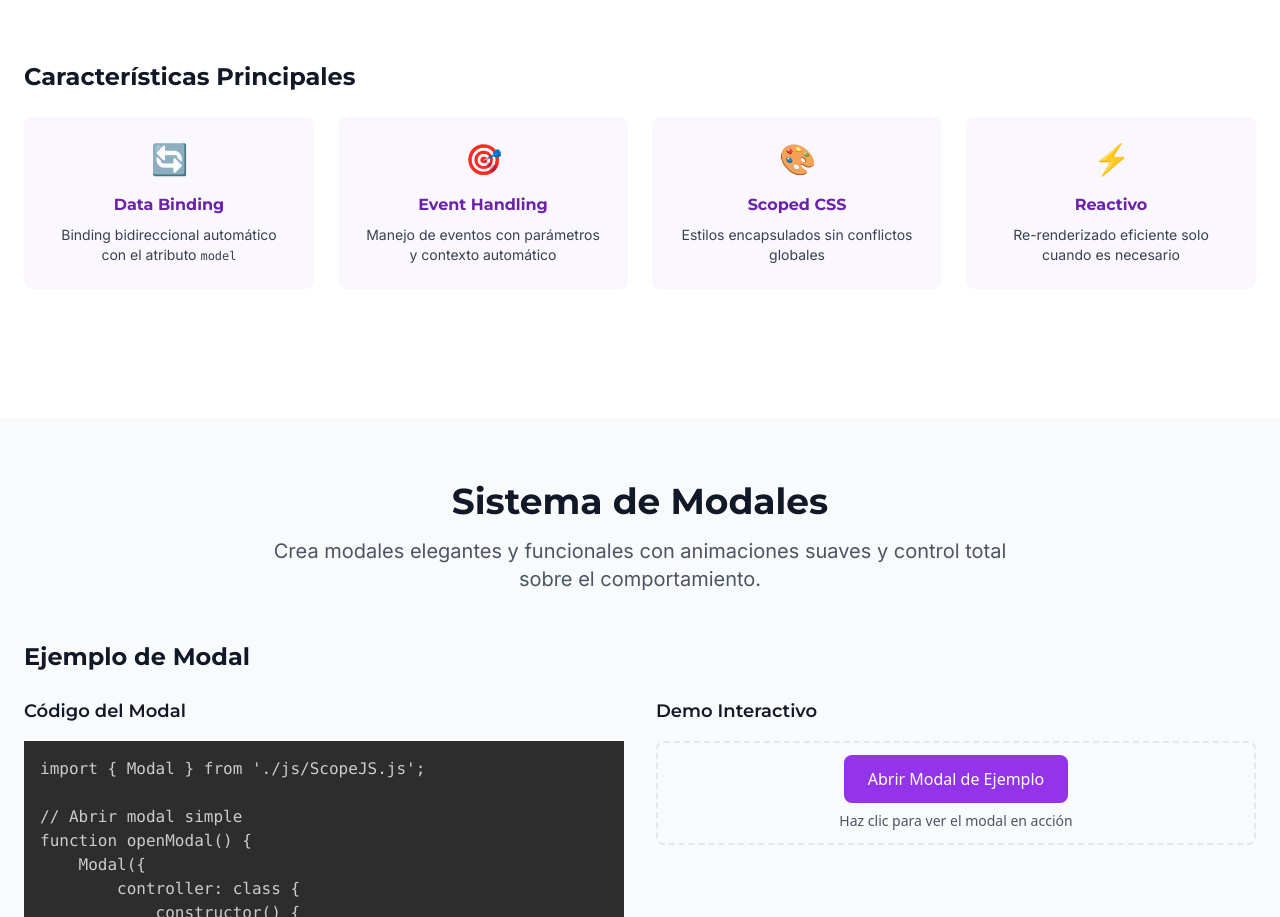
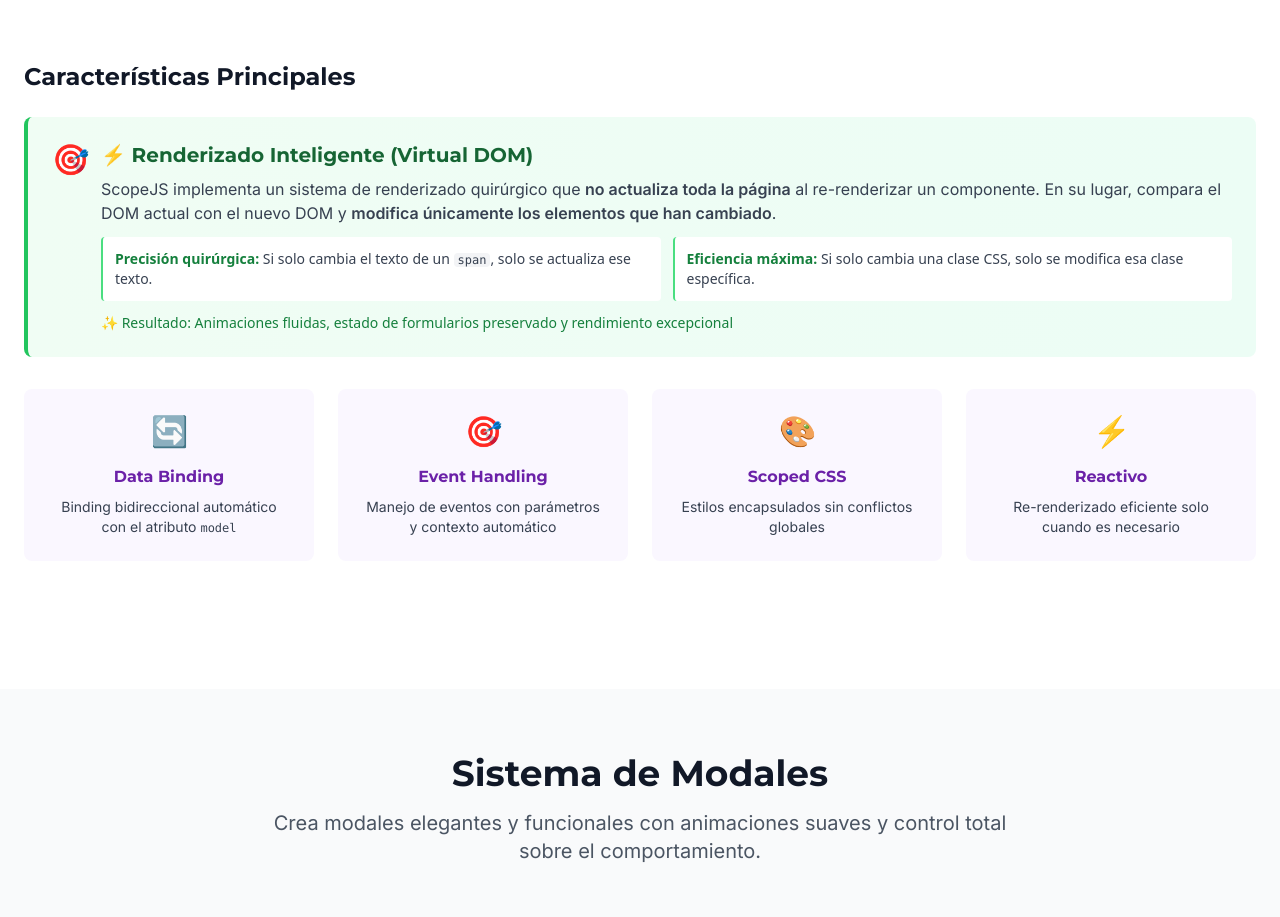
Before and after one commit to PabloTheBlink/ScopeJS, a website: page index.html in a window 1280 px wide. Shown: the part 5277-6194 px from the top of the page. Drawn offline with nearby package versions, Linux system fonts and the light colour scheme.

Commit message:
Agregar sección de Renderizado Inteligente con descripción y ejemplos en el componente TodoList

```diff
--- a/index.html
+++ b/index.html
@@ -868,6 +868,36 @@ const TodoList = Component({
         <!-- Features -->
         <div class="mb-12 sm:mb-16">
           <h3 class="text-xl sm:text-2xl font-bold font-montserrat text-gray-900 mb-4 sm:mb-6 text-center sm:text-left">Características Principales</h3>
+
+          <!-- Renderizado Inteligente - Destacado -->
+          <div class="mb-8 p-4 sm:p-6 bg-gradient-to-r from-green-50 to-emerald-50 border-l-4 border-green-500 rounded-lg">
+            <div class="flex items-start gap-3">
+              <div class="text-green-600 text-2xl sm:text-3xl">🎯</div>
+              <div class="flex-1">
+                <h4 class="font-bold font-montserrat text-green-800 mb-2 text-lg sm:text-xl">⚡ Renderizado Inteligente (Virtual DOM)</h4>
+                <p class="text-gray-700 text-sm sm:text-base font-inter mb-3">
+                  ScopeJS implementa un sistema de renderizado quirúrgico que <strong>no actualiza toda la página</strong> al re-renderizar un componente.
+                  En su lugar, compara el DOM actual con el nuevo DOM y <strong>modifica únicamente los elementos que han cambiado</strong>.
+                </p>
+                <div class="grid gap-3 sm:grid-cols-2">
+                  <div class="bg-white p-3 rounded border-l-2 border-green-400">
+                    <p class="text-sm text-gray-700">
+                      <strong class="text-green-700">Precisión quirúrgica:</strong> Si solo cambia el texto de un <code class="text-xs bg-gray-100 px-1 rounded">span</code>, solo se actualiza ese texto.
+                    </p>
+                  </div>
+                  <div class="bg-white p-3 rounded border-l-2 border-green-400">
+                    <p class="text-sm text-gray-700">
+                      <strong class="text-green-700">Eficiencia máxima:</strong> Si solo cambia una clase CSS, solo se modifica esa clase específica.
+                    </p>
+                  </div>
+                </div>
+                <p class="text-xs sm:text-sm text-green-700 mt-3 font-medium">
+                  ✨ Resultado: Animaciones fluidas, estado de formularios preservado y rendimiento excepcional
+                </p>
+              </div>
+            </div>
+          </div>
+
           <div class="grid gap-4 sm:gap-6 md:grid-cols-2 lg:grid-cols-4">
             <div class="bg-purple-50 p-4 sm:p-6 rounded-lg text-center">
               <div class="text-purple-600 text-2xl sm:text-3xl mb-3 sm:mb-4">🔄</div>
@@ -891,7 +921,6 @@ const TodoList = Component({
             </div>
           </div>
         </div>
-      </div>
     </section>
 
     <!-- Modal Section -->
```
